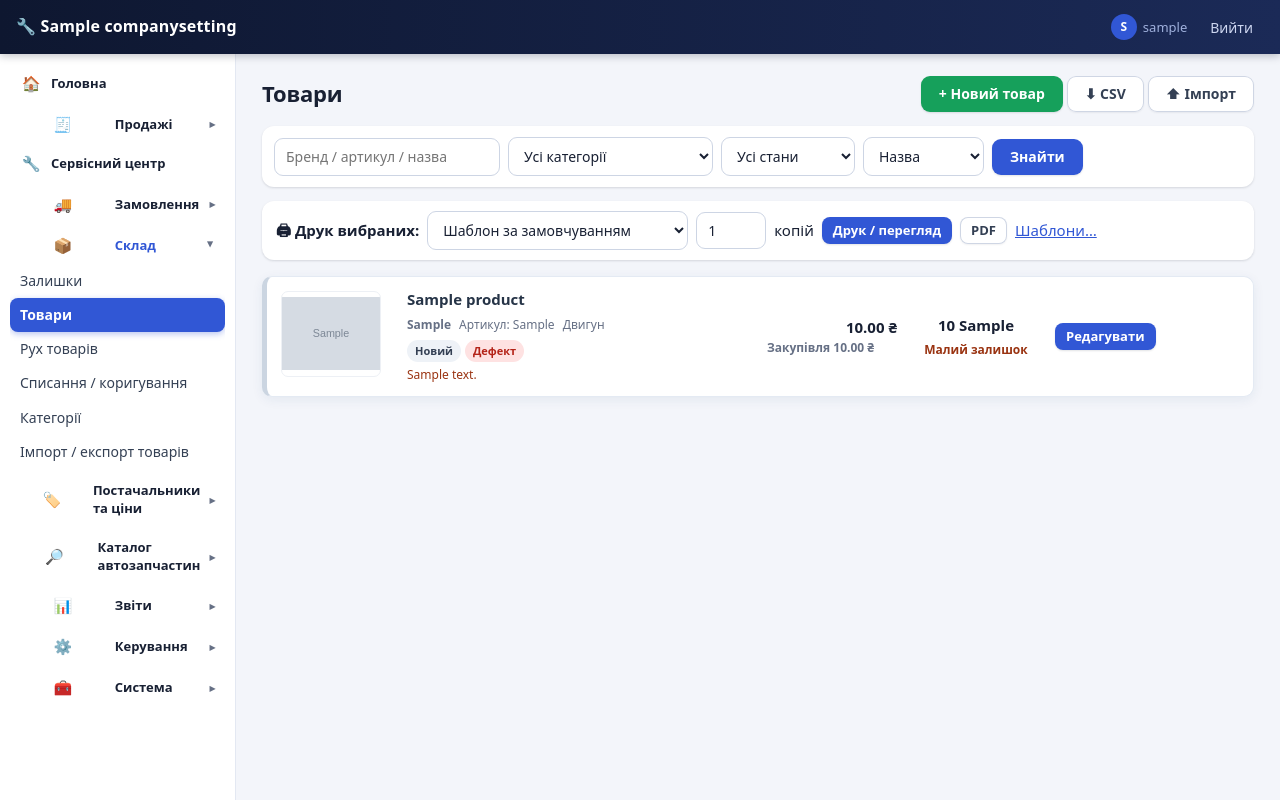
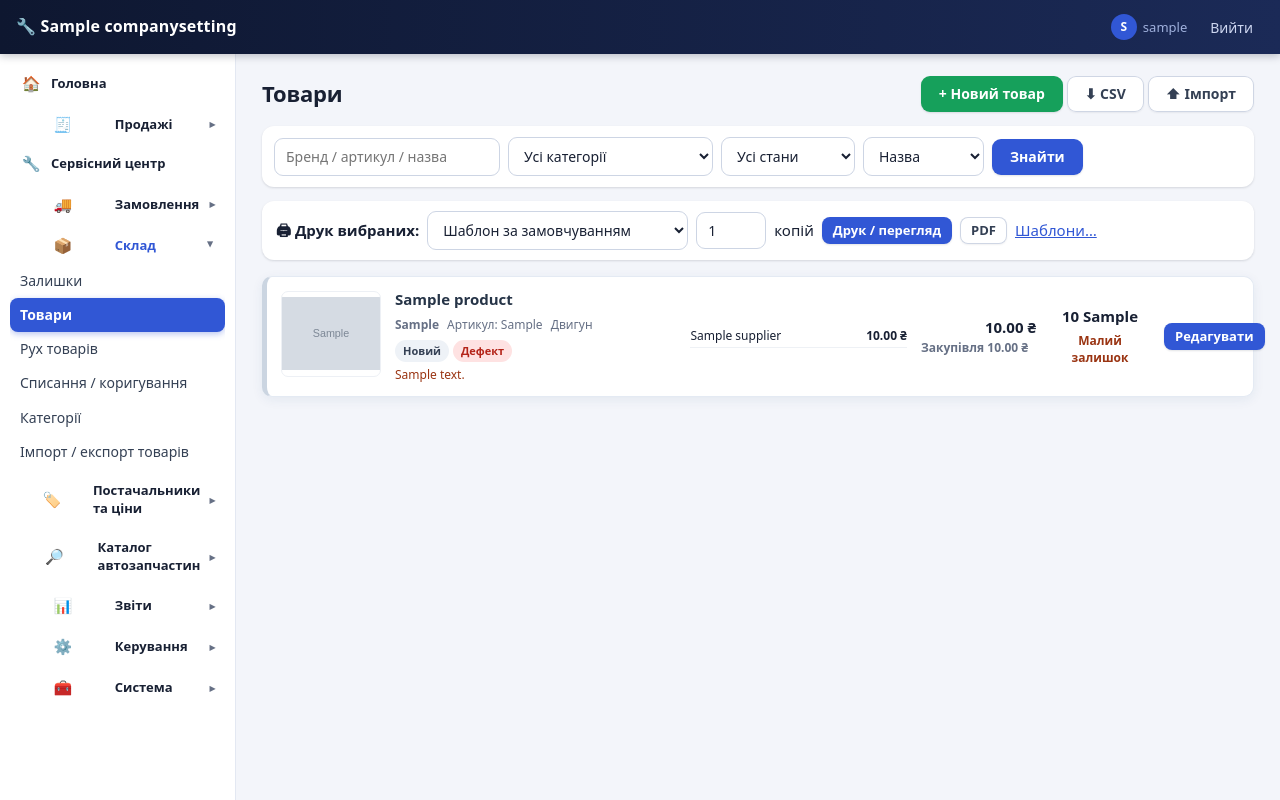
Before and after one commit to pavlo9840-gggpol/crm-prototup, a Django app: page /products/ in a window 1280 px wide. Run offline with Django 4.2, Linux system fonts and the light colour scheme; a user stored in the database is signed in; data comes from the database, SQL or seed files in the repository; tables that the repository leaves empty hold one stand-in row (values such as "Sample post"); grey boxes marked "Sample" are stand-in pictures.

Commit message:
Display supplier prices in product catalogue rows

```diff
--- a/core/templates/core/product_list.html
+++ b/core/templates/core/product_list.html
@@ -3,14 +3,14 @@
 .products-head{display:flex;justify-content:space-between;align-items:center;gap:12px;flex-wrap:wrap;margin-bottom:14px}
 .products-filter{display:flex;gap:8px;align-items:center;flex-wrap:wrap}.products-filter input,.products-filter select{min-height:38px}
 .product-results{display:grid;gap:10px}
-.product-row{display:grid;grid-template-columns:112px minmax(220px,1fr) 130px 130px 100px 70px;gap:14px;align-items:center;background:#fff;border:1px solid #e4eaf3;border-radius:10px;padding:12px 14px;box-shadow:0 3px 12px rgba(26,65,110,.07);border-left:5px solid #cbd5e1}
+.product-row{display:grid;grid-template-columns:100px minmax(210px,1.3fr) minmax(170px,1fr) 115px 100px 75px;gap:14px;align-items:center;background:#fff;border:1px solid #e4eaf3;border-radius:10px;padding:12px 14px;box-shadow:0 3px 12px rgba(26,65,110,.07);border-left:5px solid #cbd5e1}
 .product-row.condition-used{border-left-color:#d97706;background:#fffdf7}.product-row.condition-refurbished{border-left-color:#2563eb}.product-row.condition-incomplete{border-left-color:#dc2626;background:#fffafa}
 .product-photo{width:100px;height:86px;object-fit:contain;border:1px solid #edf0f5;border-radius:7px;background:#fff;cursor:zoom-in}
 .product-photo-empty{width:100px;height:86px;border-radius:7px;background:#f2f5f9;display:flex;align-items:center;justify-content:center;color:#98a2b3;font-size:12px}
 .product-name{font-weight:700;color:#263447;margin-bottom:5px}.product-meta{font-size:12px;color:#667085;display:flex;gap:8px;flex-wrap:wrap}.product-meta a{color:var(--pri)}
 .condition-tag{display:inline-block;padding:3px 8px;border-radius:20px;font-size:11px;font-weight:700;background:#eef2f7;color:#344054}
 .condition-tag.used{background:#fff0cc;color:#925b00}.condition-tag.refurbished{background:#dbeafe;color:#1d4ed8}.condition-tag.incomplete,.defect-tag{background:#fee2e2;color:#b42318}
-.product-price{text-align:right;font-weight:700;white-space:nowrap}.product-stock{text-align:center;font-weight:700}.product-actions{text-align:right}
+.product-price{text-align:right;font-weight:700;white-space:nowrap}.supplier-offers{font-size:12px;display:grid;gap:4px}.supplier-offer{display:flex;justify-content:space-between;gap:8px;border-bottom:1px solid #eef1f5;padding:2px 0}.supplier-offer strong{white-space:nowrap}.supplier-empty{font-size:12px;color:#98a2b3}.product-stock{text-align:center;font-weight:700}.product-actions{text-align:right}
 .product-note{font-size:12px;color:#9a3412;margin-top:4px}
 @media(max-width:850px){.product-row{grid-template-columns:82px minmax(0,1fr) 90px;gap:9px}.product-photo,.product-photo-empty{width:76px;height:72px}.product-price,.product-stock{text-align:left}.product-actions{grid-column:2/4;text-align:left}}
 </style>
@@ -31,6 +31,7 @@
 <div><div class="product-name">{{ p.name }}</div><div class="product-meta"><b>{{ p.brand|default:"Без бренду" }}</b><span>Артикул: {{ p.sku }}</span><span>{{ p.category|default:"Без категорії" }}</span></div>
 <div style="margin-top:6px"><span class="condition-tag {{ p.condition }}">{{ p.get_condition_display }}</span>{% if p.has_defect %} <span class="condition-tag defect-tag">Дефект</span>{% endif %}{% if not p.is_active %} <span class="condition-tag">Неактивний</span>{% endif %}</div>
 {% if p.condition_description %}<div class="product-note">{{ p.condition_description|truncatechars:150 }}</div>{% endif %}</div>
+<div class="supplier-offers">{% for offer in p.supplier_items.all %}{% if offer.available and forloop.counter <= 3 %}<div class="supplier-offer"><span>{{ offer.supplier.name|truncatechars:20 }}</span><strong>{{ offer.cost|floatformat:2 }} ₴</strong></div>{% endif %}{% empty %}<span class="supplier-empty">Немає пропозицій</span>{% endfor %}</div>
 <div class="product-price">{{ p.price|floatformat:2 }} ₴<div class="product-meta">Закупівля {{ p.cost_price|floatformat:2 }} ₴</div></div>
 <div class="product-stock">{{ p.current_stock|floatformat:"-3" }} {{ p.unit }}{% if p.is_low %}<div class="product-note">Малий залишок</div>{% endif %}</div>
 <div class="product-actions"><a class="btn sm" href="{% url 'product_edit' p.pk %}">Редагувати</a></div>
```
